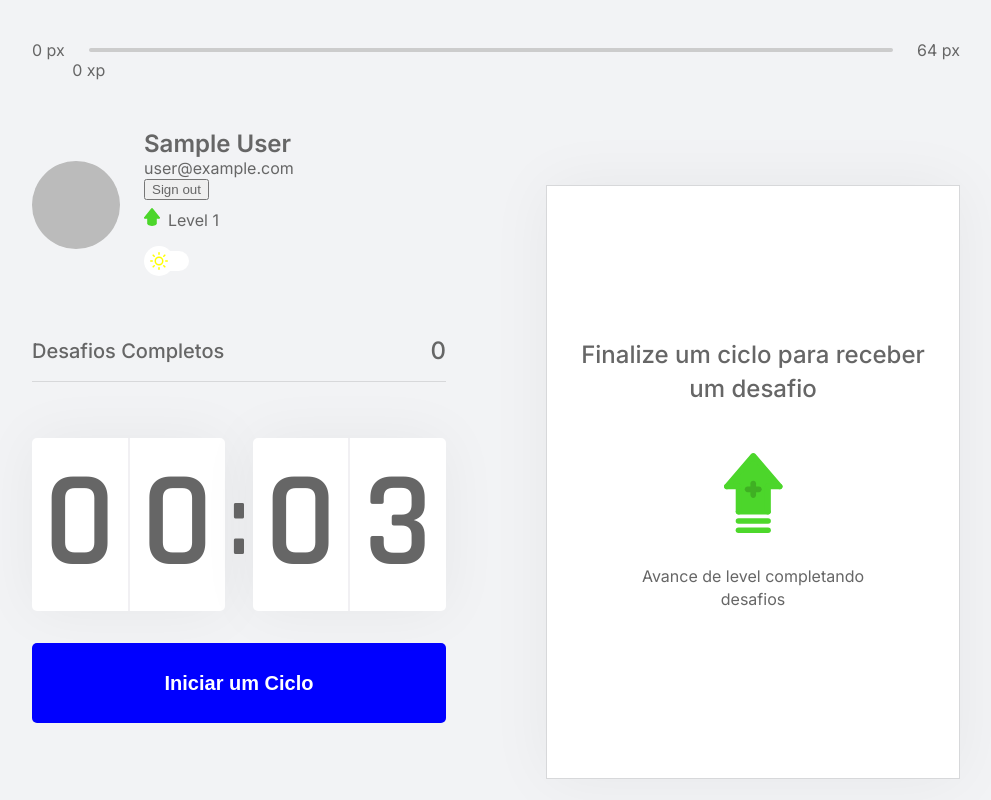
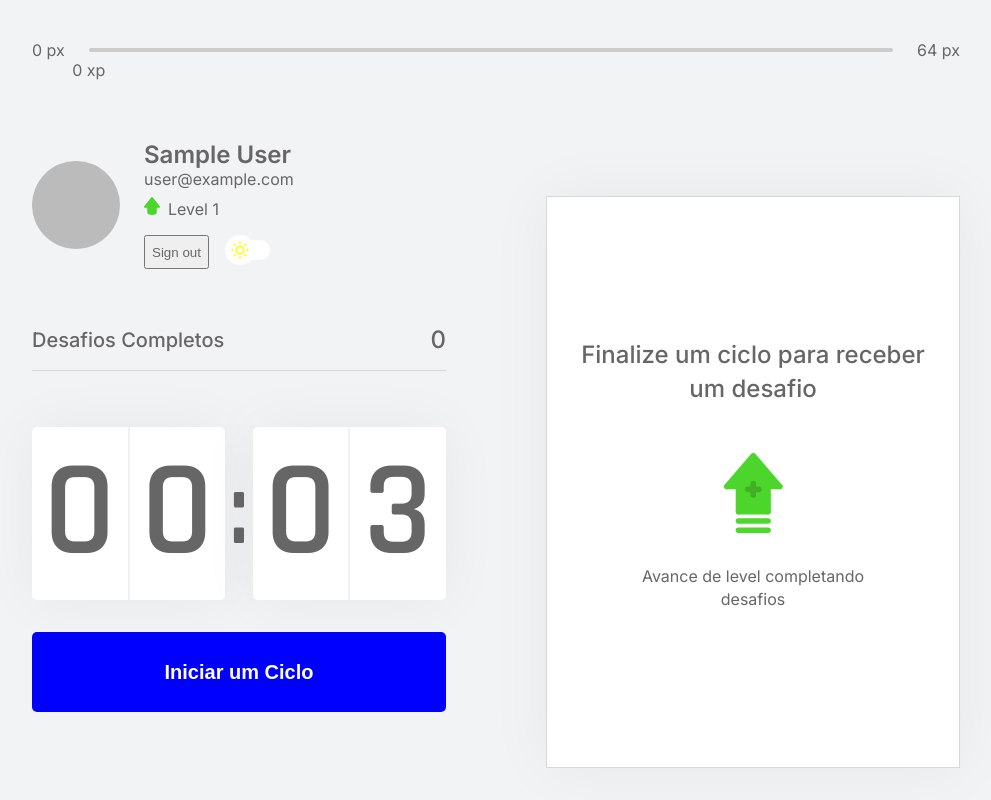
Before and after one commit to carvalho-rafael/moveit-nlw4, a Next.js app: page / in a window 1280 px wide. Shown: the whole page, without its empty margins (144-1135 px from the left). Built offline with nearby package versions, Linux system fonts and the light colour scheme; no server answers; sample sign-in values are in the browser's storage.

Commit message:
create settings in Profile component

```diff
--- a/components/Profile.tsx
+++ b/components/Profile.tsx
@@ -33,11 +33,12 @@ export default function Profile(props: ProfileProps) {
             <div>
                 <strong>{props.user.name}</strong> <br />
                 <span>{props.user.email}</span> <br />
-                <button onClick={() => signOut()}>Sign out</button>
                 <p>
                     <img src="icons/level.svg" alt="level" />
                     Level {level}
                 </p>
+                <div className={styles.settingsContainer}>
+                    <button onClick={() => signOut()}>Sign out</button>
                     <label>
                         <Switch
                             onChange={handleChange}
@@ -80,7 +81,8 @@ export default function Profile(props: ProfileProps) {
                                 </div>
                             }
                         />
-                </label> <br />
+                    </label>
+                </div>
             </div>
         </div>
     )
--- a/styles/components/Profile.module.scss
+++ b/styles/components/Profile.module.scss
@@ -30,6 +30,13 @@
     }
 }
 
+.settingsContainer {
+    display: flex;
+    button {
+        margin-right: 1rem;
+    }
+}
+
 @media (min-width: 480px) {
     .profileContainer {
         flex-direction: row;
--- a/styles/globals.scss
+++ b/styles/globals.scss
@@ -9,7 +9,7 @@ body {
 
 body.dark-mode {
   background: $background-dark;
-  color: white;
+  color: #d2d2d2;
 }
 
 body,button {
```
Lines whose indentation alone changed are shown as unchanged.
